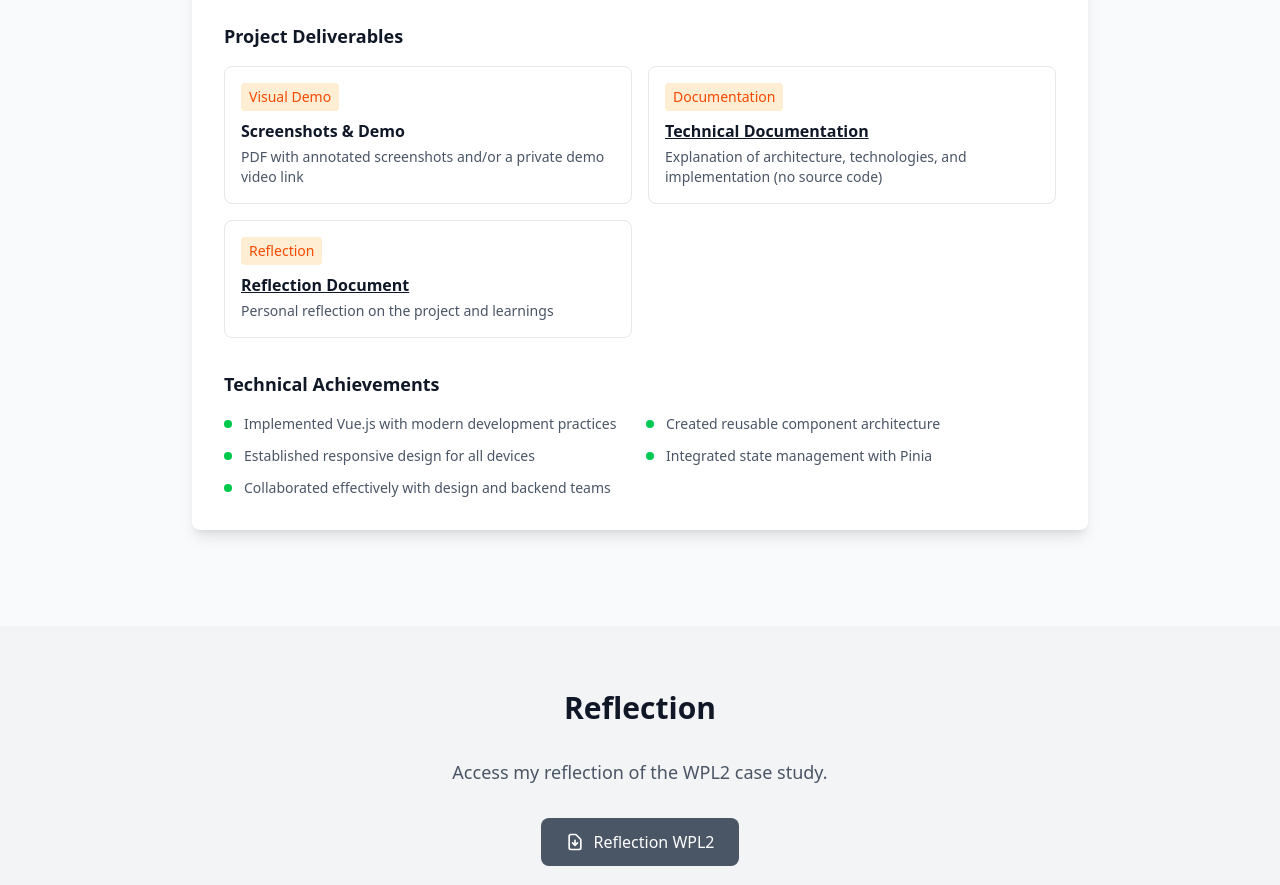
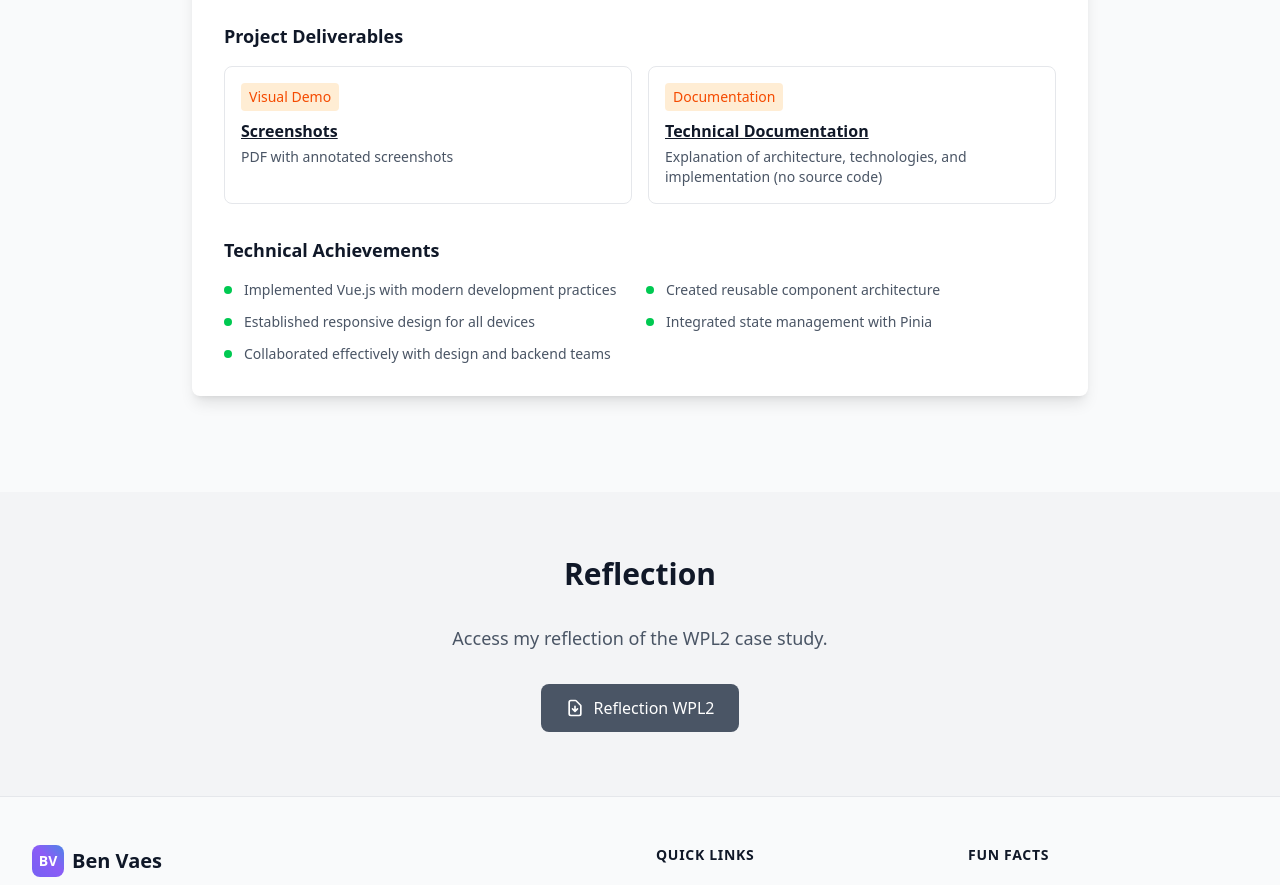
Before and after one commit to BenVaesPXL/Portfolio, a Vue app: page /wpl2 in a window 1280 px wide. Shown: the part 2021-2906 px from the top of the page. Built offline with nearby package versions, Linux system fonts and the light colour scheme.

Commit message:
feat: Update social media links in FooterComponent and enhance project descriptions in stores

```diff
--- a/src/components/FooterComponent.vue
+++ b/src/components/FooterComponent.vue
@@ -20,7 +20,7 @@
           <div class="flex space-x-4">
             <!-- Social Links -->
             <a
-              href="https://github.com/benvaes"
+              href="https://github.com/BenVaesPXL"
               target="_blank"
               rel="noopener noreferrer"
               class="social-link text-gray-400 hover:text-gray-600 dark:hover:text-gray-300 transition-colors duration-200 w-10 h-10 rounded-full flex items-center justify-center"
@@ -33,7 +33,7 @@
               </svg>
             </a>
             <a
-              href="https://linkedin.com/in/benvaes"
+              href="https://www.linkedin.com/in/ben-vaes-192821357"
               target="_blank"
               rel="noopener noreferrer"
               class="social-link text-gray-400 hover:text-gray-600 dark:hover:text-gray-300 transition-colors duration-200 w-10 h-10 rounded-full flex items-center justify-center"
--- a/src/stores/projects.js
+++ b/src/stores/projects.js
@@ -40,7 +40,7 @@ export const useProjectsStore = defineStore("projects", {
         id: 3,
         title: "Portfolio WPL1",
         description:
-          "My first portfolio website showcasing early projects and development journey, built with fundamental web technologies.",
+          "My first portfolio website showcasing early projects, built with fundamental web technologies.",
         image: portfolioWPL1Image,
         technologies: ["HTML", "CSS", "JavaScript", "Web Fundamentals"],
         link: "/projects/3",
--- a/src/stores/wpl2.js
+++ b/src/stores/wpl2.js
@@ -36,11 +36,10 @@ export const useWpl2Store = defineStore("wpl2", {
       finalResults: {
         deliverables: [
           {
-            title: "Screenshots & Demo",
-            description:
-              "PDF with annotated screenshots and/or a private demo video link",
+            title: "Screenshots",
+            description: "PDF with annotated screenshots",
             type: "Visual Demo",
-            link: "", // or a video link if available
+            link: "../documents/Etaalentscreens.pdf", // or a video link if available
           },
           {
             title: "Technical Documentation",
@@ -48,12 +47,6 @@ export const useWpl2Store = defineStore("wpl2", {
               "Explanation of architecture, technologies, and implementation (no source code)",
             type: "Documentation",
             link: "/documents/wpl2-frontend-team-01-README.pdf",
-          },
-          {
-            title: "Reflection Document",
-            description: "Personal reflection on the project and learnings",
-            type: "Reflection",
-            link: "/documents/eindreflectiewpl2.pdf",
           },
         ],
         technicalAchievements: [
--- a/src/views/AboutView.vue
+++ b/src/views/AboutView.vue
@@ -86,7 +86,7 @@
 
           <ExpertiseCard
             title="Backend Development"
-            description="Creating robust server-side applications and APIs with modern technologies."
+            description="Creating RESTful APIs with modern technologies."
             :skills="['MongoDB', 'Node.js', 'Express', 'Restful APIs']"
             icon-path="M5 12h14M5 12a2 2 0 01-2-2V6a2 2 0 012-2h14a2 2 0 012 2v4a2 2 0 01-2 2M5 12a2 2 0 00-2 2v4a2 2 0 002 2h14a2 2 0 002-2v-4a2 2 0 00-2-2"
             color-theme="green"
@@ -94,7 +94,7 @@
 
           <ExpertiseCard
             title="Styling & Design"
-            description="Creating beautiful, consistent designs with modern CSS frameworks."
+            description="Learned to create visually appealing designs and user experiences."
             :skills="['UI Design', 'UX Design']"
             icon-path="M7 21a4 4 0 01-4-4V5a2 2 0 012-2h4a2 2 0 012 2v12a4 4 0 01-4 4zM21 5a2 2 0 00-2-2h-4a2 2 0 00-2 2v12a4 4 0 004 4h4a2 2 0 002-2V5z"
             color-theme="purple"
```
Also changed, not shown: 1 other file (tests, documents, lock files or other folders).
